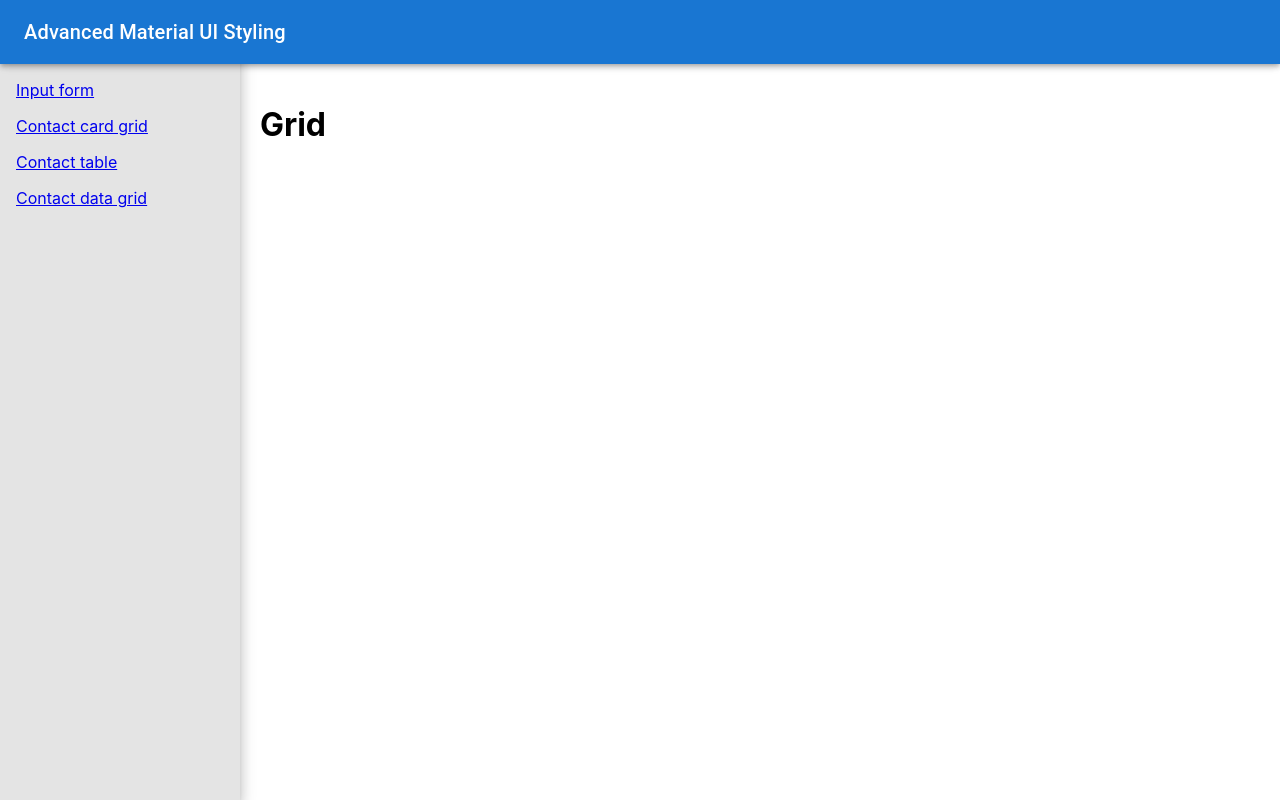
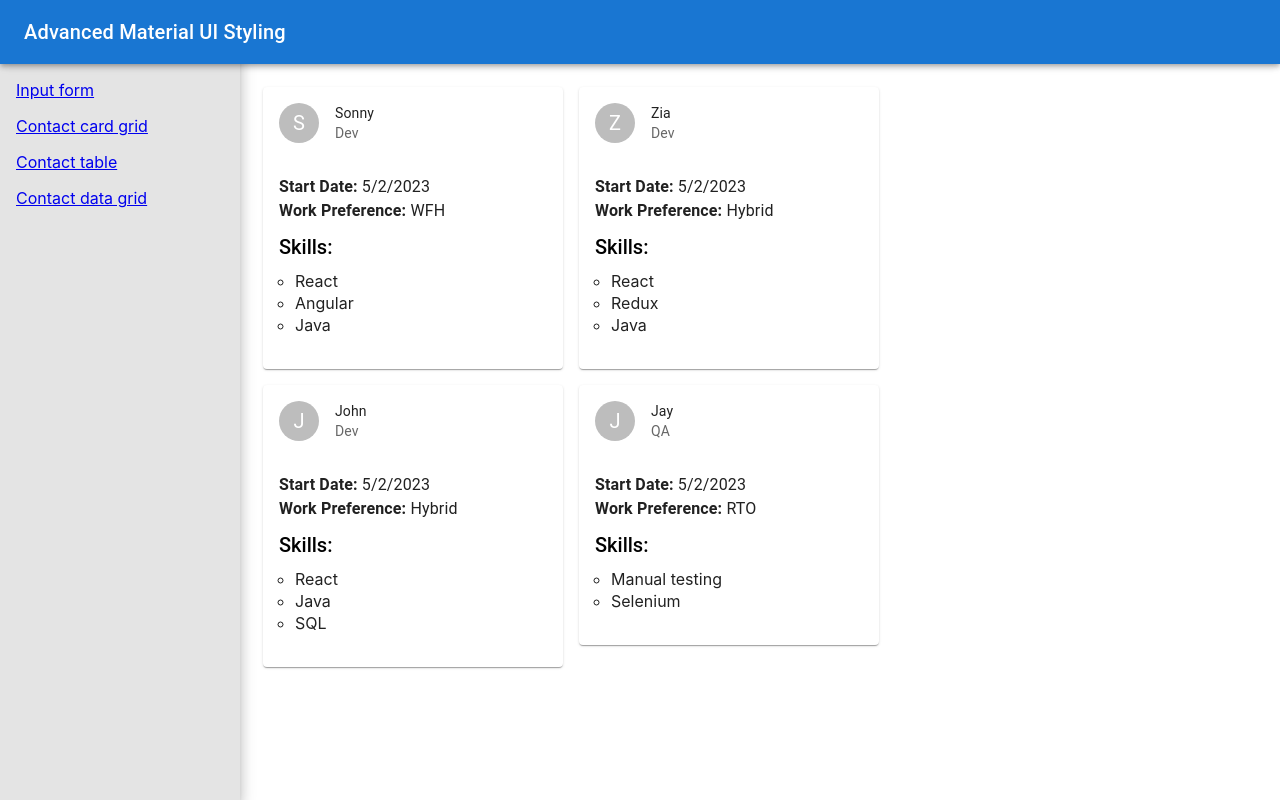
Before and after one commit to elchinovzla/beautiful-mui-app, a React (Create React App) app: page /grid in a window 1280 px wide. Built offline with nearby package versions, Linux system fonts and the light colour scheme; the HTML template or start-up script is replaced by a standard one.

Commit message:
Section 4: MUI grids, tables, and data grids

```diff
--- a/src/Components/DataGrid/ContactDataGrid.tsx
+++ b/src/Components/DataGrid/ContactDataGrid.tsx
@@ -1,5 +1,70 @@
-import React from "react"
+import React, {useCallback} from "react"
+import { DataGrid, GridRenderCellParams } from "@mui/x-data-grid";
+import { useTheme, Theme } from "@mui/material/styles";
+import { contactData } from "../../Data/ContactData";
 
-export default function ContactDataGrid() {
-    return <div><h1>DataGrid</h1></div>
+const columns = (theme: Theme) => [
+    {
+        field: 'name',
+        headerName: 'Name',
+        minWidth: 150,
+        renderCell: (cellValues: GridRenderCellParams) => {
+            return (<div>{cellValues.value}</div>)
+        }
+    },
+    {
+        field: 'role',
+        headerName: 'Role',
+        minWidth: 100,
+        renderCell: (cellValues: GridRenderCellParams) => {
+            return (<div>{cellValues.value}</div>)
+        }
+    },
+    {
+        field: 'skills',
+        headerName: 'Skills',
+        minWidth: 150,
+        renderCell: (cellValues: GridRenderCellParams) => {
+            return (<div style={{color: theme.palette.primary.main}}>{cellValues.value ?  cellValues.value[0] : ''}</div>)
+        }
+    },
+    {
+        field: 'startDate',
+        headerName: 'Start Date',
+        minWidth: 120,
+        renderCell: (cellValues: GridRenderCellParams) => {
+            return (<div>{cellValues.value}</div>)
+        }
+    },
+    {
+        field: 'preference',
+        headerName: 'Work Preference',
+        minWidth: 150,
+        renderCell: (cellValues: GridRenderCellParams) => {
+            return (<div>{cellValues.value}</div>)
+        }
+    }
+];
+
+const ContactDataGrid = () => {
+    const rows = () => [...contactData];
+    const theme = useTheme();
+
+    return (
+        <DataGrid
+            autoHeight
+            initialState={{
+                pagination: {
+                    paginationModel: {pageSize: 5}
+                }
+            }}
+            pageSizeOptions={[1,2,5]}
+            rows={rows()}
+            columns={columns (theme)}
+            columnHeaderHeight={60}
+            rowHeight={120}
+        />
+    )
 }
+
+export default ContactDataGrid;
--- a/src/Components/Form/SkillSelect.tsx
+++ b/src/Components/Form/SkillSelect.tsx
@@ -18,6 +18,7 @@ const SkillSelect = (
         id="skill-select"
         renderValue={(select: string[]) => select.join(", ")}
         sx={{minWidth: MIN_WIDTH, marginRight: 2}}
+        multiple
         >
             {SKILLS.map((skill)=>
             <MenuItem value={skill} key={skill}>
--- a/src/Components/Grid/ContactCardGrid.tsx
+++ b/src/Components/Grid/ContactCardGrid.tsx
@@ -1,5 +1,52 @@
 import React from "react"
+import { Avatar, Card, CardContent, CardHeader, Grid, List, ListSubheader, Typography } from "@mui/material";
+import { contactData } from "../../Data/ContactData";
 
-export default function ContactCardGrid() {
-    return <div><h1>Grid</h1></div>
+const ContactCardGrid = () => {
+    return (
+        <Grid container spacing={2} sx={{width: 700}}>
+            {
+                contactData.map((contact) => {
+                    return (
+                        <Grid item key={contact.name}>
+                            <Card sx={{width: 300}}>
+                                <CardHeader
+                                    title={contact.name}
+                                    subheader={contact.role}
+                                    avatar={
+                                        <Avatar>{contact.name?.substring(0,1).toUpperCase()}</Avatar>
+                                    }
+                                />
+                                <CardContent>
+                                    <Typography>
+                                        <b>Start Date: </b>{contact.startDate}
+                                    </Typography>
+                                    <Typography>
+                                        <b>Work Preference: </b>{contact.preference}
+                                    </Typography>
+                                    <List
+                                        sx={{listStyle:'list-item', listStyleType:'circle', paddingLeft: 2}}
+                                        subheader={
+                                            <ListSubheader
+                                            sx={{right: 16, position: 'inherit', fontSize: '1.25rem', color: 'black', paddingLeft: 0}}>
+                                                Skills:
+                                            </ListSubheader>
+                                        }
+                                    >
+                                        {
+                                            contact.skills.map((skill) => {
+                                                return <li key={contact.name + skill} style={{paddingBottom: '2px'}}>{skill}</li>
+                                            })
+                                        }
+                                    </List>
+                                </CardContent>
+                            </Card>
+                        </Grid>
+                    )
+                })
+            }
+        </Grid>
+    )
 }
+
+export default ContactCardGrid;
--- a/src/Components/Scaffold/NavDrawer.tsx
+++ b/src/Components/Scaffold/NavDrawer.tsx
@@ -28,7 +28,9 @@ const simpleStyles = {
     },
     content: {
         marginLeft: drawerWidth + 20,
-        marginTop: 20
+        marginTop: 20,
+        padding: 3,
+        maxWidth: 720
     }
 }
 
--- a/src/Components/Table/ContactTable.tsx
+++ b/src/Components/Table/ContactTable.tsx
@@ -1,5 +1,48 @@
+import { Table, TableBody, TableContainer, TableCell, TableHead, TableRow } from "@mui/material";
+import { contactData } from "../../Data/ContactData";
 import React from "react"
 
-export default function ContactTable() {
-    return <div><h1>Table</h1></div>
+const ContactTable = () => {
+    return (
+        <TableContainer>
+            <Table>
+                <TableHead>
+                    <TableRow>
+                        <TableCell>Name</TableCell>
+                        <TableCell>Role</TableCell>
+                        <TableCell>Skills</TableCell>
+                        <TableCell>Start Date</TableCell>
+                        <TableCell>Preference</TableCell>
+                    </TableRow>
+                </TableHead>
+                <TableBody>
+                    {
+                        contactData.map((contact) => {
+                            return (
+                                <TableRow key={contact.id}>
+                                    {
+                                        Object.entries(contact).map(([key, value]) => {
+                                            if(key === "skills") {
+                                                return (
+                                                <TableCell key={key + '-' + contact.name}>{value.join(', ')}</TableCell>
+                                                )
+                                            }
+                                            if(key!=="id") {
+                                                return (
+                                                <TableCell key={key + '-' + contact.name}>{value}</TableCell>
+                                                )
+                                            }
+                                            return "";
+                                        })
+                                    }
+                                </TableRow>
+                            )
+                        })
+                    }
+                </TableBody>
+            </Table>
+        </TableContainer>
+    );
 }
+
+export default ContactTable;
--- a/src/Data/ContactData.ts
+++ b/src/Data/ContactData.ts
@@ -9,8 +9,8 @@ export interface FormValues {
 
 const today = new Date();
 export const contactData: Array<FormValues> = [
-    {id: 1, name: 'Sonny', role: 'Dev', skills:['React', 'Angular', 'Java'], startDate:`${today.getMonth()+1}/${today.getDay()}/${today.getFullYear()}}`, preference:'WFH'},
-    {id: 2, name: 'Zia', role: 'Dev', skills:['React', 'Redux', 'Java'], startDate:`${today.getMonth()+1}/${today.getDay()}/${today.getFullYear()}}`, preference:'Hybrid'},
-    {id: 3, name: 'John', role: 'Dev', skills:['React', 'Java', 'SQL'], startDate:`${today.getMonth()+1}/${today.getDay()}/${today.getFullYear()}}`, preference:'Hybrid'},
-    {id: 4, name: 'Jay', role: 'QA', skills:['Manual testing', 'Selenium'], startDate:`${today.getMonth()+1}/${today.getDay()}/${today.getFullYear()}}`, preference:'RTO'}
+    {id: 1, name: 'Sonny', role: 'Dev', skills:['React', 'Angular', 'Java'], startDate:`${today.getMonth()+1}/${today.getDay()}/${today.getFullYear()}`, preference:'WFH'},
+    {id: 2, name: 'Zia', role: 'Dev', skills:['React', 'Redux', 'Java'], startDate:`${today.getMonth()+1}/${today.getDay()}/${today.getFullYear()}`, preference:'Hybrid'},
+    {id: 3, name: 'John', role: 'Dev', skills:['React', 'Java', 'SQL'], startDate:`${today.getMonth()+1}/${today.getDay()}/${today.getFullYear()}`, preference:'Hybrid'},
+    {id: 4, name: 'Jay', role: 'QA', skills:['Manual testing', 'Selenium'], startDate:`${today.getMonth()+1}/${today.getDay()}/${today.getFullYear()}`, preference:'RTO'}
 ]
```
